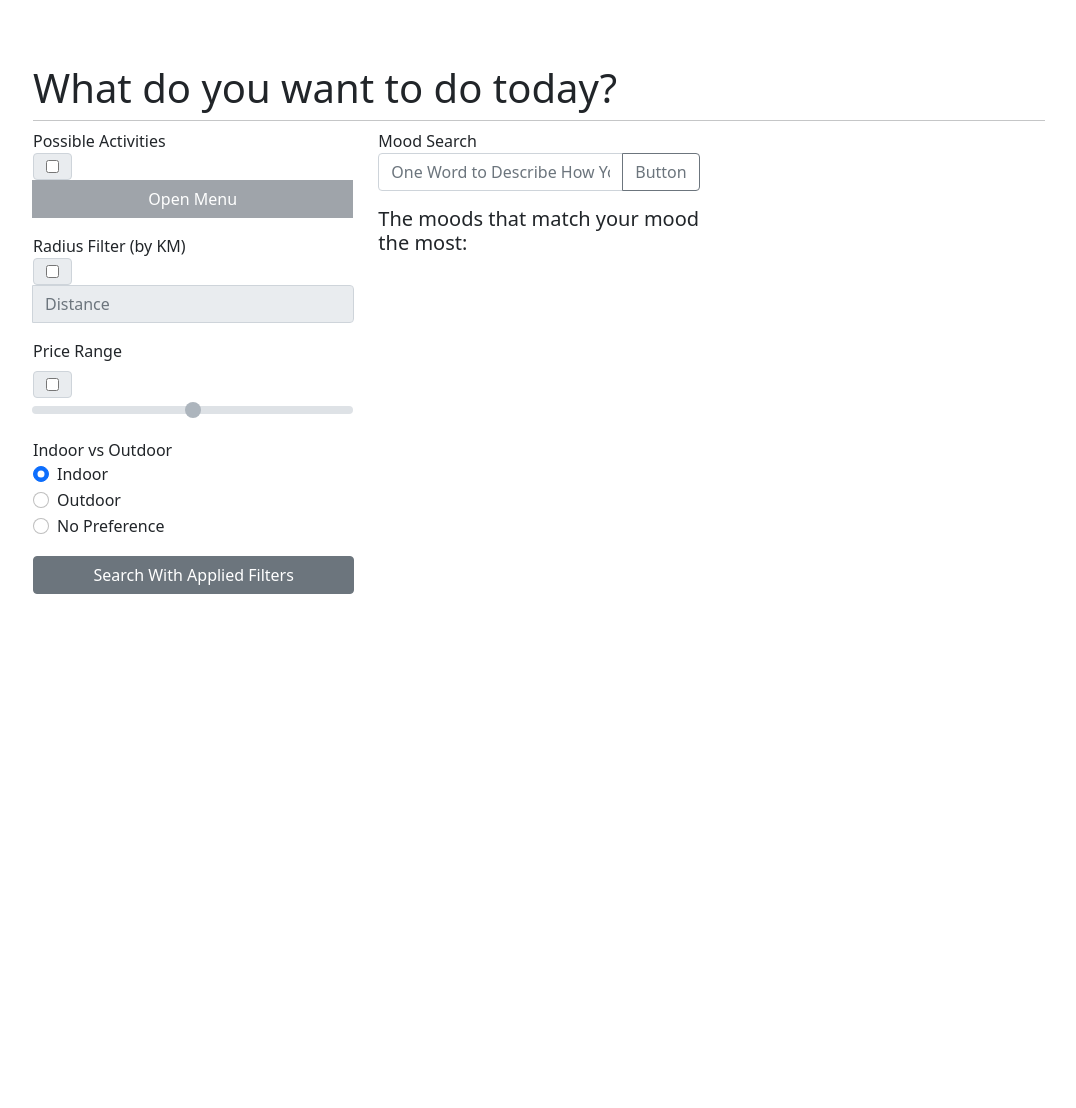
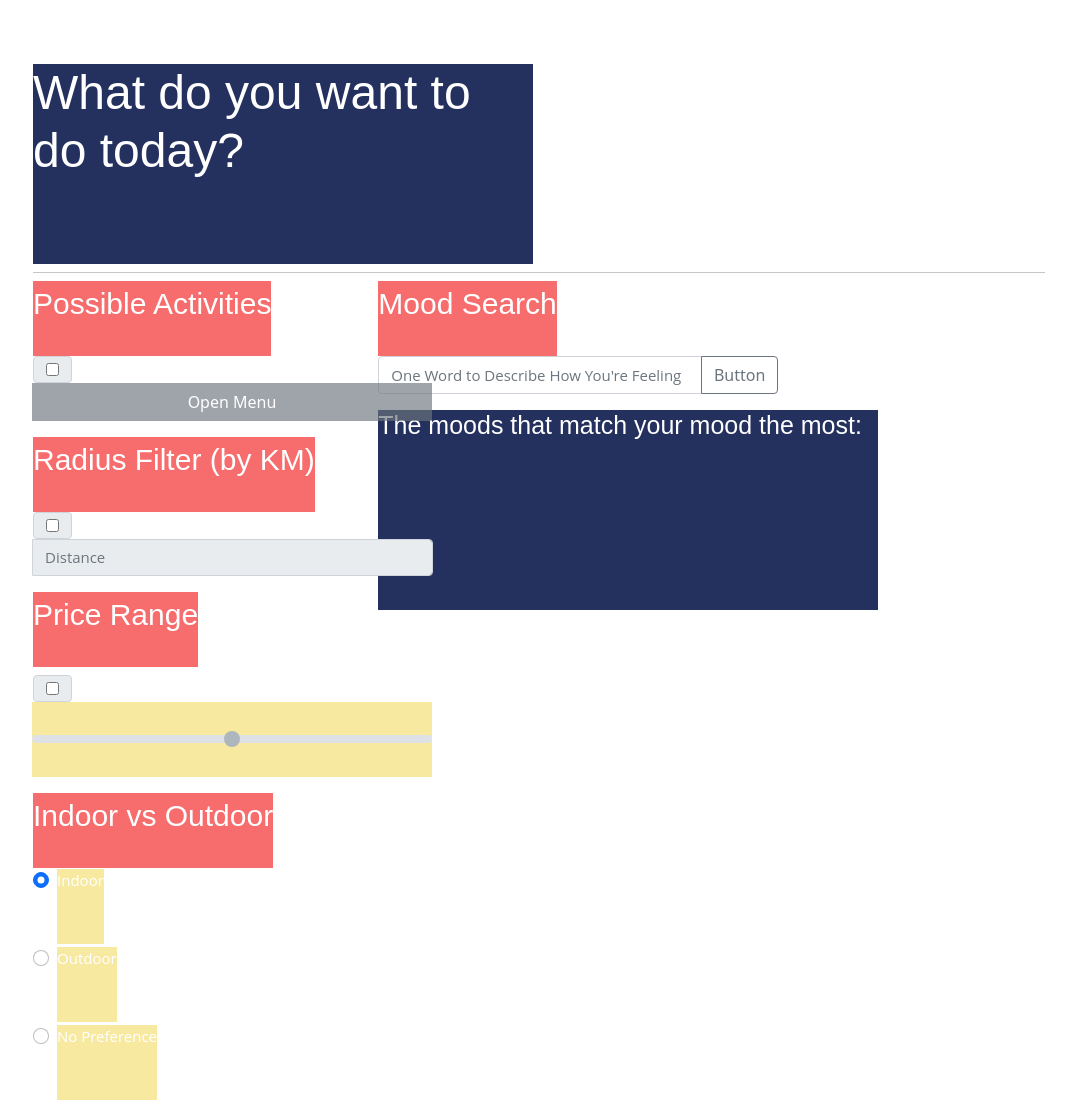
Before and after one commit to CaspianA1/BBN-Hackathon, a Flask app: page / in a window 1280 px wide. Shown: the top 1108 px of the page, without its empty margins (101-1177 px from the left). Before the commit the page ends 594 px from the top, so only its background shows below. Run offline with Flask 2, Linux system fonts and the light colour scheme; parts of the project's set-up code (start-up, migrations or seed data) failed here and were passed over.

Commit message:
style changes not working

```diff
--- a/templates/index.html
+++ b/templates/index.html
@@ -1,6 +1,7 @@
 {%extends "layout.html"%}
 
 {% block body %}
+
 
 <form action="/" method="post">
     <div class="container" style='padding:5%'>
@@ -12,7 +13,7 @@
       <div class="row" id="filters" style="min-height: 50%;">
         <div class="col-md-4">
         <div class="form-group">
-            <label for="activityButton">Possible Activities</label>
+            <label class="filter-type" for="activityButton">Possible Activities</label>
             <div class="input-group mb-3" >
                 <div class="input-group-prepend">
                 <div class="input-group-text">
@@ -55,7 +56,7 @@
             </div>
         </div>
         <div class="form-group">
-          <label for="radiusFilter">Radius Filter (by KM)</label>
+          <label class="filter-type" for="radiusFilter">Radius Filter (by KM)</label>
           <div class="input-group mb-3">
               <div class="input-group-prepend">
               <div class="input-group-text">
@@ -66,7 +67,7 @@
           </div>
       </div>
       <div class='form-group'>
-        <label for="priceRange" class="form-label">Price Range</label>
+        <label class="form-label filter-type" for="priceRange">Price Range</label>
         <div class="input-group mb-3">
           <div class="input-group-prepend">
           <div class="input-group-text">
@@ -80,7 +81,7 @@
 
       </div>
       <div class="form-group">
-        <label for="indoorCheck">Indoor vs Outdoor</label>
+        <label class="filter-type" for="indoorCheck">Indoor vs Outdoor</label>
         <div class="form-check">
           <input class="form-check-input" type="radio" name="indoorFilter" id="indoorFilter1" value="1" checked>
           <label class="form-check-label" for="indoorFilter1">
@@ -111,7 +112,7 @@
       </div>
       <div class="col-md-4">
         <div class="form-group">
-          <label for="moodSearchbar">Mood Search</label>
+          <label class="filter-type" for="moodSearchbar">Mood Search</label>
           <div class="input-group mb-3">
 
             <input type="text" class="form-control" id="moodSearchbar" placeholder="One Word to Describe How You're Feeling" aria-label="Recipient's username" aria-describedby="button-addon2">
@@ -351,7 +352,7 @@
           // console.log(result.results);
           var tempInnerHtml = "";
           for(var i = 0; i<result.results.length;i++) {
-            tempInnerHtml = tempInnerHtml + "<div class=\"search-result-element\" id=\"search-result-element-"+i+"\">";
+            tempInnerHtml = tempInnerHtml + "<div id=\"search-result-element-"+i+"\">";
             tempInnerHtml = tempInnerHtml + "<h5>" + result.results[i].name + "</h5>";
             tempInnerHtml = tempInnerHtml + "<p>Location: " + result.results[i].vicinity + "</p>";
 
@@ -375,11 +376,7 @@
             }
 
             // will use the following for photos; it's a key for google photo references
-            if(result.results[i].photos.length>0) {
-              photo_reference = result.results[i].photos[0].photo_reference;
-              url = "https://maps.googleapis.com/maps/api/place/photo?maxwidth=100&maxheight=100&key=AIzaSyB2TMvSqQ9or3Q4YqgGdnRHcX6lgPhYiJU&photoreference="+photo_reference;
-              tempInnerHtml = tempInnerHtml + "<img src=\""+url+"\">";
-            }
+            // photo_reference = result.results[i].photos[0].photo_reference;
 
             tempInnerHtml = tempInnerHtml + "</div>";
           }
--- a/templates/layout.html
+++ b/templates/layout.html
@@ -9,12 +9,16 @@
         <!-- <script src="https://cdn.jsdelivr.net/npm/bootstrap@5.0.0-beta1/dist/js/bootstrap.bundle.min.js" integrity="sha384-ygbV9kiqUc6oa4msXn9868pTtWMgiQaeYH7/t7LECLbyPA2x65Kgf80OJFdroafW" crossorigin="anonymous"></script> -->
             <meta charset="utf-8">
             <meta name='viewport' content="width=device-width, initial-scale=1, shrink-to-fit=no">
+        <link href="https://fonts.googleapis.com/css?family=Neuton|Work+Sans" rel="stylesheet">
+        <link href="templates/styles.css" rel="stylesheet">
     </head>
     <body>
         <!-- CSS only -->
         <!-- JavaScript Bundle with Popper -->
         <script src="https://ajax.googleapis.com/ajax/libs/jquery/3.5.1/jquery.min.js"></script>
         <script src="https://cdn.jsdelivr.net/npm/bootstrap@5.0.0-beta1/dist/js/bootstrap.bundle.min.js" integrity="sha384-ygbV9kiqUc6oa4msXn9868pTtWMgiQaeYH7/t7LECLbyPA2x65Kgf80OJFdroafW" crossorigin="anonymous"></script>
+        <link href="https://fonts.googleapis.com/css?family=Neuton|Work+Sans" rel="stylesheet">
+        <link href="templates/styles.css" rel="stylesheet">
 
 {% block body%}
 {% endblock %}
```
